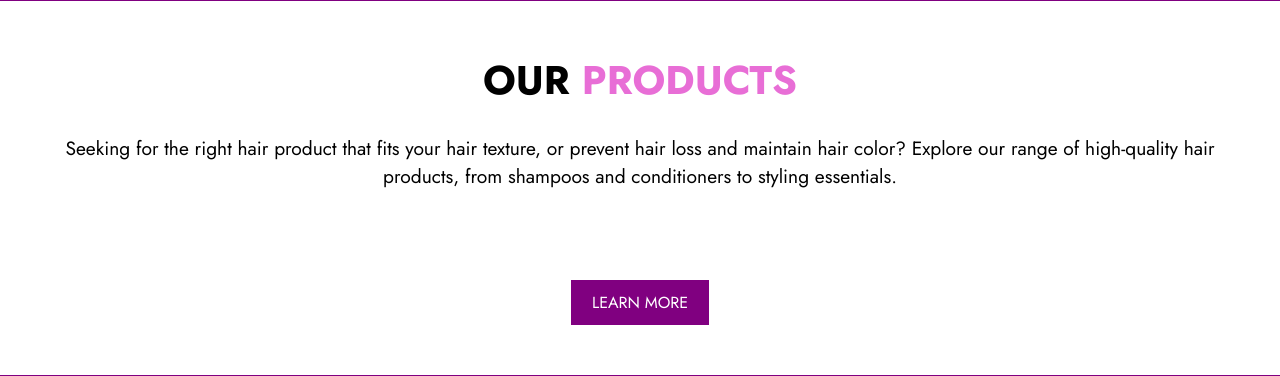
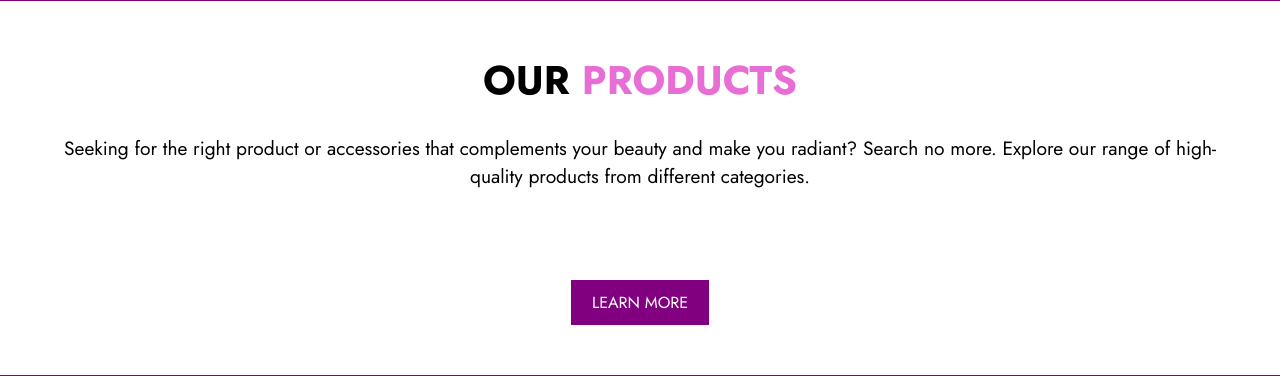
Before and after one commit to Judechuks/vivabeauty, a Django app: page / in a window 1280 px wide. Shown: the part 2472-2848 px from the top of the page. Run offline with Django 5.2, Linux system fonts and the light colour scheme; data that the repository does not hold is empty; some web fonts are replaced.

```diff
--- a/app/templates/app/home.html
+++ b/app/templates/app/home.html
@@ -96,7 +96,7 @@
 {% block products %}
 <section id="products">
   <h1 class="section-title">our <span>products</span></h1>
-  <p class="section-intro">Seeking for the right hair product that fits your hair texture, or prevent hair loss and maintain hair color? Explore our range of high-quality hair products, from shampoos and conditioners to styling essentials.</p>
+  <p class="section-intro">Seeking for the right product or accessories that complements your beauty and make you radiant? Search no more. Explore our range of high-quality products from different categories.</p>
   <div class="product-container">
     {% for category in categories %}
     <article class="card">
@@ -104,12 +104,12 @@
         <div class="card-img-container">
           <img src="{{category.category_image.url}}" alt="{{ category.name }} Category">
         </div>
-        <h3>{{ category.name }} Category</h3>
+        <h3>{{ category.name }} Products</h3>
       </a>
     </article>
     {% endfor %}
   </div>
-  <a href="" class="btn btn-outline">learn more</a>
+  <a href="/categories/" class="btn btn-outline">learn more</a>
 </section>
 {% endblock products %}
 
```
